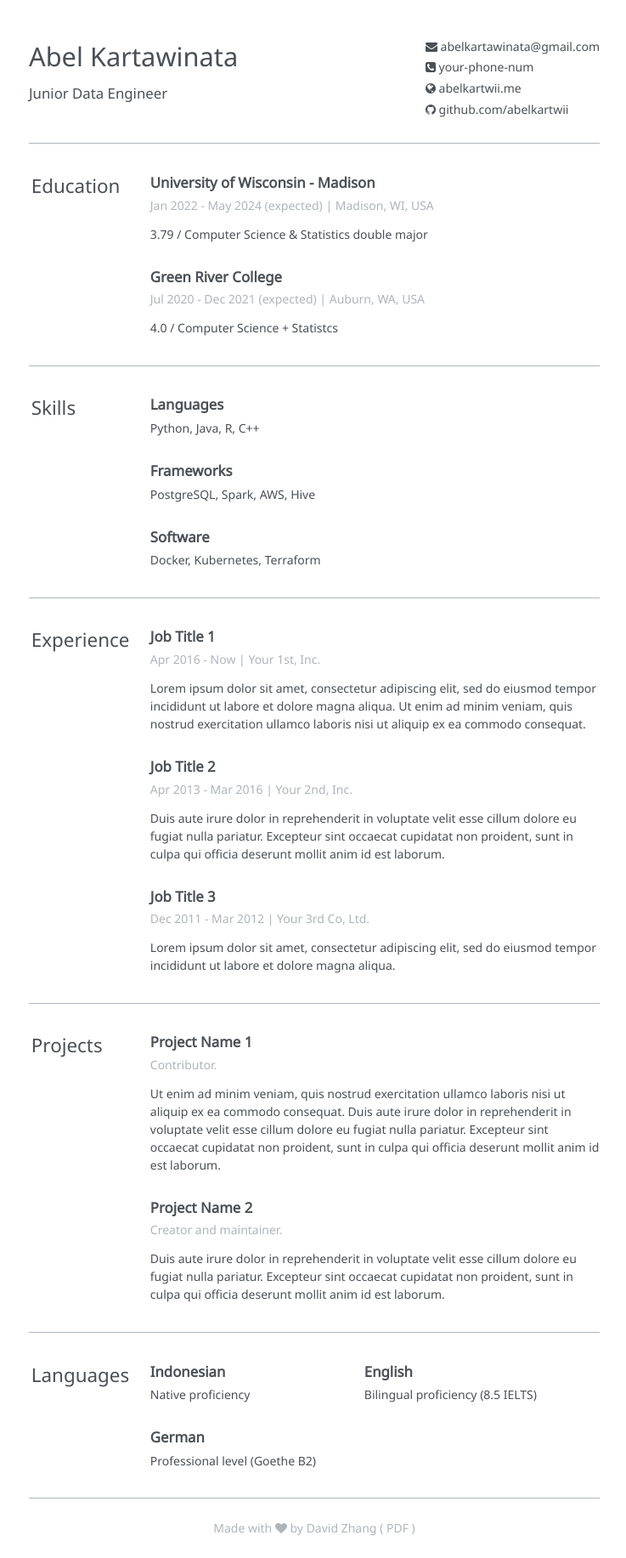
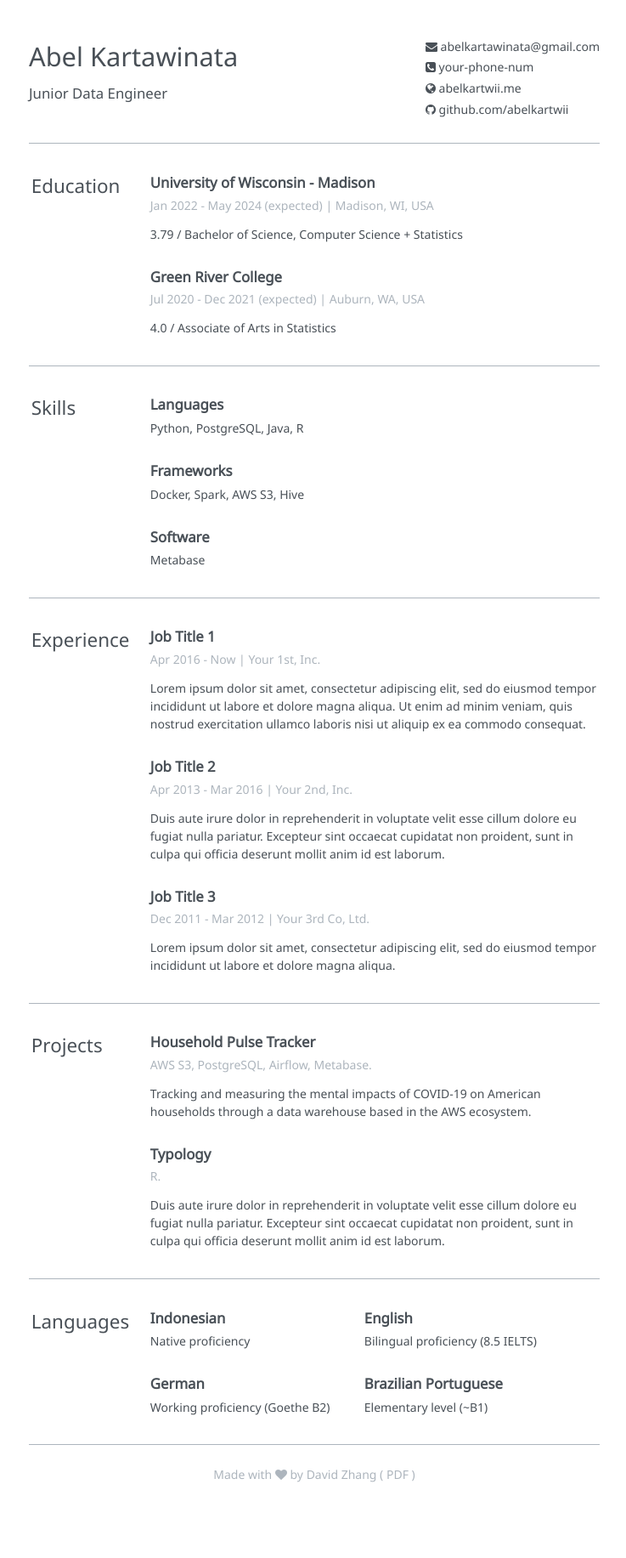
Before and after one commit to abelkartwii/resume, a Jekyll site: the page built from resume.html, in a window 1280 px wide. Shown: the whole page at 85% size, without its empty margins (270-1007 px from the left). Built offline with Jekyll 4.4.1, drawn with Linux system fonts in a browser that asks for light colours; after the commit the page ends 1770 px from its top, so only the background shows below that.

Commit message:
updated resume

```diff
--- a/_data/resume.yml
+++ b/_data/resume.yml
@@ -16,19 +16,19 @@ education:
   - university: University of Wisconsin - Madison
     duration: Jan 2022 - May 2024 (expected)
     location: Madison, WI, USA
-    major: 3.79 / Computer Science & Statistics double major
+    major: 3.79 / Bachelor of Science, Computer Science + Statistics
   - university: Green River College
     duration: Jul 2020 - Dec 2021 (expected)
     location: Auburn, WA, USA
-    major: 4.0 / Computer Science + Statistcs
+    major: 4.0 / Associate of Arts in Statistics
 
 skills:
   - title: Languages
-    items: Python, Java, R, C++
+    items: Python, PostgreSQL, Java, R
   - title: Frameworks
-    items: PostgreSQL, Spark, AWS, Hive
+    items: Docker, Spark, AWS S3, Hive
   - title: Software
-    items: Docker, Kubernetes, Terraform
+    items: Metabase
 experience:
   - title: Job Title 1
     duration: Apr 2016 - Now
@@ -43,16 +43,18 @@ experience:
     company: Your 3rd Co, Ltd.
     description: Lorem ipsum dolor sit amet, consectetur adipiscing elit, sed do eiusmod tempor incididunt ut labore et dolore magna aliqua.
 projects:
-  - name: Project Name 1
-    description: Ut enim ad minim veniam, quis nostrud exercitation ullamco laboris nisi ut aliquip ex ea commodo consequat. Duis aute irure dolor in reprehenderit in voluptate velit esse cillum dolore eu fugiat nulla pariatur. Excepteur sint occaecat cupidatat non proident, sunt in culpa qui officia deserunt mollit anim id est laborum.
-    contribution: Contributor.
-  - name: Project Name 2
+  - name: Household Pulse Tracker
+    description: Tracking and measuring the mental impacts of COVID-19 on American households through a data warehouse based in the AWS ecosystem.
+    contribution: AWS S3, PostgreSQL, Airflow, Metabase.
+  - name: Typology
     description: Duis aute irure dolor in reprehenderit in voluptate velit esse cillum dolore eu fugiat nulla pariatur. Excepteur sint occaecat cupidatat non proident, sunt in culpa qui officia deserunt mollit anim id est laborum.
-    contribution: Creator and maintainer.
+    contribution: R.
 languages:
   - name: Indonesian
     proficiency: Native proficiency
   - name: English
     proficiency: Bilingual proficiency (8.5 IELTS)
   - name: German
-    proficiency: Professional level (Goethe B2)
+    proficiency: Working proficiency (Goethe B2)
+  - name: Brazilian Portuguese
+    proficiency: Elementary level (~B1)
```
